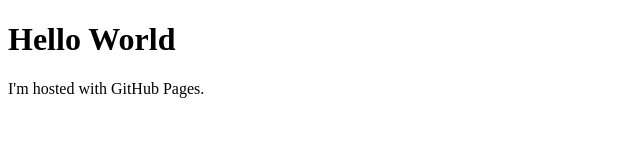
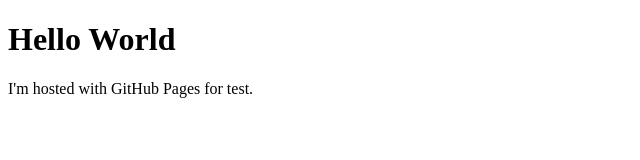
Before and after one commit to levyGimenes/levygimenes.github.io, a plain HTML site: page index.html in a window 1280 px wide. Shown: the full height of the page, 0-640 px from the left. Drawn offline with Linux system fonts and the light colour scheme.

Commit message:
commitando mudanças
descrição pticional

```diff
--- a/index.html
+++ b/index.html
@@ -2,6 +2,6 @@
 <html>
 <body>
 <h1>Hello World</h1>
-<p>I'm hosted with GitHub Pages.</p>
+<p>I'm hosted with GitHub Pages for test.</p>
 </body>
 </html>
```
